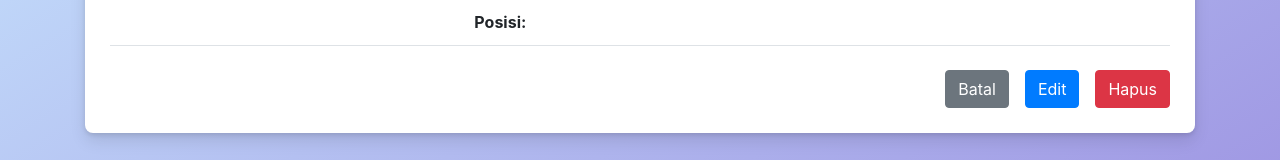
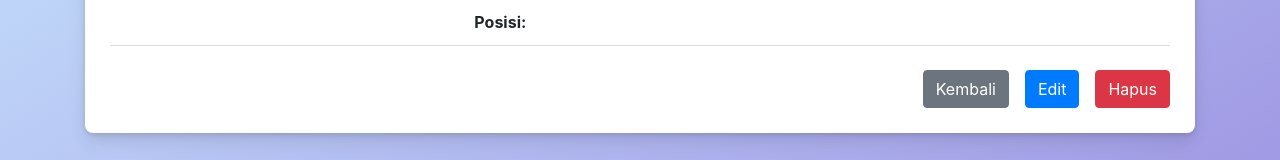
Before and after one commit to tiarapr/form-lamaran-kerja-kel4, a Vue app: page /1 in a window 1280 px wide. Shown: the part 316-476 px from the top of the page. Built offline with nearby package versions, Linux system fonts and the light colour scheme; no server answers.

Commit message:
ubah button batal menjadi button kembali di Detai.vue

```diff
--- a/src/components/Detail.vue
+++ b/src/components/Detail.vue
@@ -96,7 +96,7 @@ onUpdated(() => {
       </div>
     </div>
     <div class="buttons border-top pt-4 d-flex justify-content-end">
-      <router-link :to="{name: 'home'}" class="btn btn-secondary">Batal</router-link>
+      <router-link :to="{name: 'home'}" class="btn btn-secondary">Kembali</router-link>
       <button type="submit" class="btn btn-primary" @click="editData(user)">Edit</button>
       <button type="submit" class="btn btn-danger" @click="hapusData(user.id)">Hapus</button>
     </div>
--- a/src/components/Form.vue
+++ b/src/components/Form.vue
@@ -19,7 +19,7 @@
           <div class="col-6">
             <!-- Base Input No. Telp -->
             <base-input type="text" v-model="form.telp" label="No. Telp" :error="errors.telp"></base-input>
-            <!-- Base Textarea Pengalaman Kerja -->
+            <!-- Base Textarea Alamat -->
             <base-textarea v-model="form.address" label="Alamat" :error="errors.address"></base-textarea>
             <!-- Base Input Tanggal Lahir -->
             <base-input type="date" v-model="form.tgl_lahir" label="Tanggal Lahir" :error="errors.tgl_lahir"></base-input>
```
